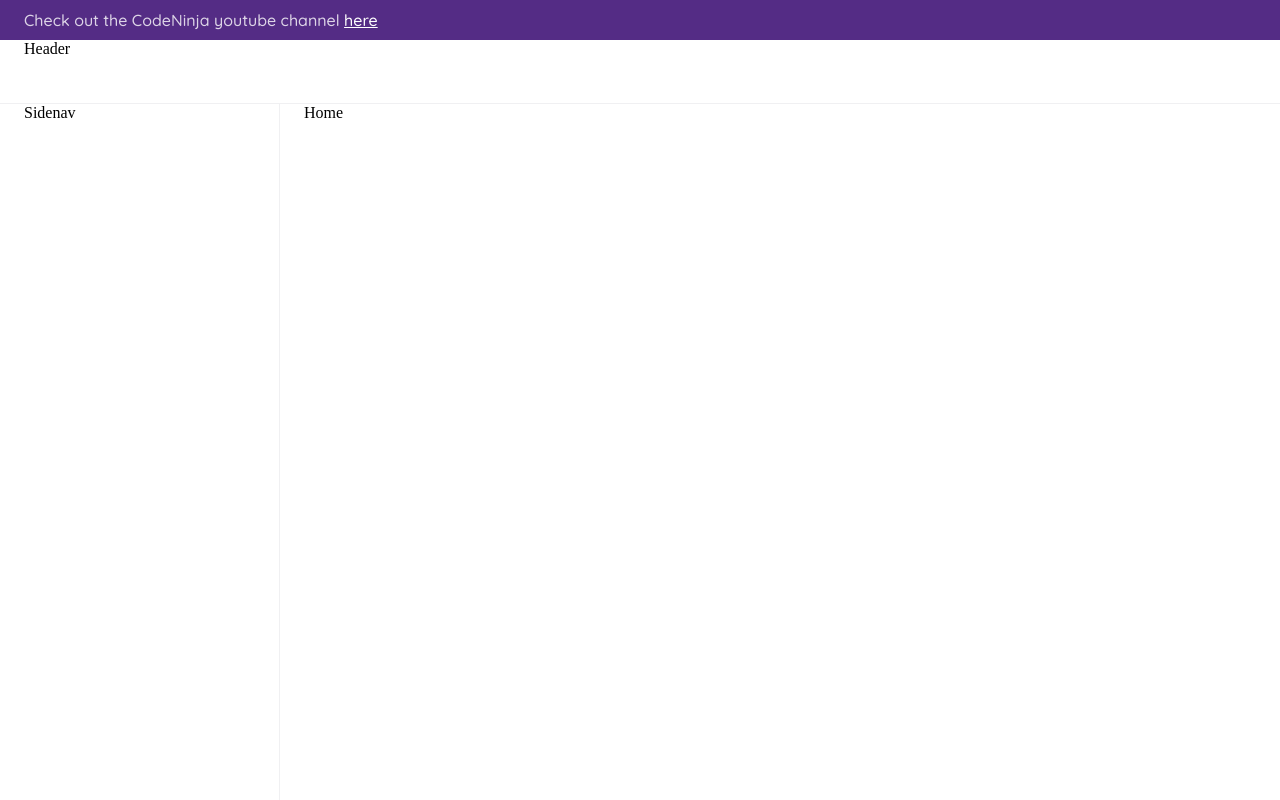
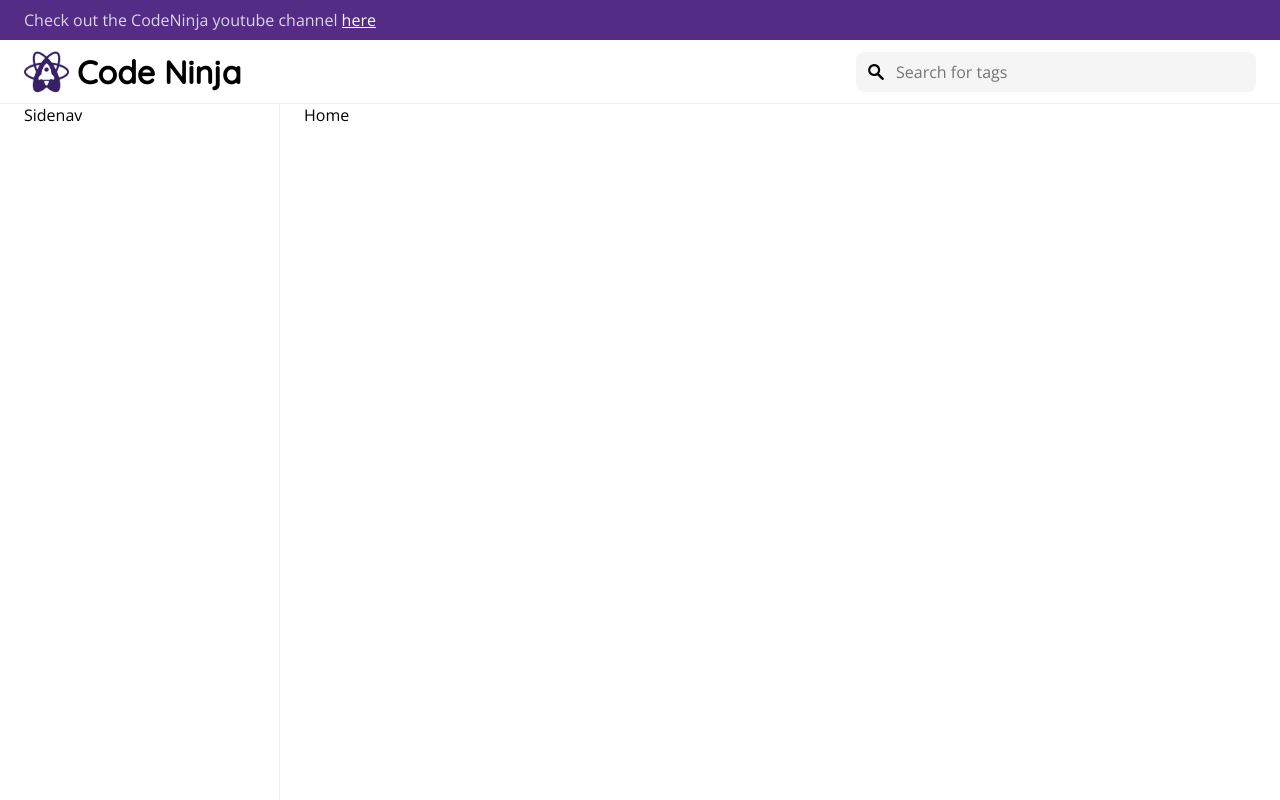
Before and after one commit to ashwanth1109/code-ninja-gatsby, a Gatsby site: page / in a window 1280 px wide. Built offline with nearby package versions, Linux system fonts and the light colour scheme; Gatsby itself is replaced by a stand-in of ours.

Commit message:
feature: basic header with searchbar ui

```diff
--- a/gatsby-config.js
+++ b/gatsby-config.js
@@ -6,5 +6,26 @@
 
 module.exports = {
   /* Your site config here */
-  plugins: [`gatsby-plugin-typescript`, `gatsby-plugin-emotion`],
+  plugins: [
+    `gatsby-plugin-typescript`,
+    `gatsby-plugin-emotion`,
+    `gatsby-plugin-sharp`,
+    {
+      resolve: `gatsby-transformer-remark`,
+      options: {
+        plugins: [
+          {
+            resolve: `gatsby-remark-images`,
+            options: {
+              // It's important to specify the maxWidth (in pixels) of
+              // the content container as this plugin uses this as the
+              // base for generating different widths of each image.
+              maxWidth: 590,
+              withWebp: true,
+            },
+          },
+        ],
+      },
+    },
+  ],
 }
--- a/package.json
+++ b/package.json
@@ -19,7 +19,9 @@
     "@emotion/styled": "10.0.27",
     "gatsby": "2.21.21",
     "gatsby-plugin-emotion": "4.3.1",
+    "gatsby-plugin-sharp": "^2.6.2",
     "gatsby-plugin-typescript": "2.4.2",
+    "gatsby-remark-images": "^3.3.2",
     "react": "16.13.1",
     "react-dom": "16.13.1"
   },
--- a/src/components/header.tsx
+++ b/src/components/header.tsx
@@ -1,5 +1,8 @@
 import React from "react"
 import styled from "@emotion/styled"
+import Logo from "../../static/logo.png"
+import Search from "../icons/search"
+import { purple } from "../styles/colors"
 
 const Container = styled.div`
   width: 100%;
@@ -17,8 +20,79 @@ const Container = styled.div`
   }
 `
 
+const Section = styled.div`
+  position: relative;
+  height: 100%;
+  img {
+    height: 80%;
+  }
+
+  h1 {
+    margin-left: 8px;
+  }
+`
+
+const SearchBar = styled.input`
+  background: whitesmoke;
+  width: 100%;
+  max-width: 400px;
+  height: 40px;
+  border: none;
+  border-radius: 8px;
+  outline: none;
+  font-size: 1rem;
+  line-height: 2.25rem;
+  padding: 0 16px 0 40px;
+
+  :focus {
+    background: white;
+    -webkit-box-shadow: inset 0px 0px 0px 2px ${purple.C40};
+    -moz-box-shadow: inset 0px 0px 0px 2px ${purple.C40};
+    box-shadow: inset 0px 0px 0px 2px ${purple.C40};
+  }
+`
+
+const ThemeButton = styled.div``
+
+const SearchContainer = styled.div`
+  max-width: 400px;
+  width: 100%;
+`
+
+const IconContainer = styled.div`
+  position: absolute;
+  left: 0;
+  height: 100%;
+  width: 40px;
+
+  svg {
+    width: 16px;
+    height: 16px;
+  }
+`
+
 const Header = () => {
-  return <Container className="pad-h">Header</Container>
+  return (
+    <Container className="pad-h df j-between">
+      <Section className="df a-center">
+        <img src={Logo} alt="A dog smiling in a party hat" />
+        <h1 className="font-s">Code Ninja</h1>
+      </Section>
+      <Section className="df a-center flex j-end">
+        <SearchContainer className="relative">
+          <IconContainer className="df a-center j-center">
+            <Search />
+          </IconContainer>
+          <SearchBar
+            type="text"
+            placeholder="Search for tags"
+            className="flex"
+          />
+        </SearchContainer>
+        <ThemeButton />
+      </Section>
+    </Container>
+  )
 }
 
 export default Header
--- /dev/null
+++ b/src/icons/search.tsx
@@ -0,0 +1,14 @@
+import React from "react"
+
+const Search = () => (
+  <svg viewBox="0 0 68 68" fill="none" xmlns="http://www.w3.org/2000/svg">
+    <g>
+      <path
+        d="M47.0533 40.3512C55.216 28.8248 52.486 12.8641 40.9596 4.70338C29.4332 -3.45733 13.4725 -0.729293 5.3118 10.7991C-2.84892 22.3255 -0.120879 38.2842 11.4075 46.4449C19.6345 52.2695 30.5115 52.718 39.189 47.5935L58.0435 66.3348C60.0793 68.4779 63.4664 68.5637 65.6094 66.5279C67.7525 64.494 67.8383 61.1069 65.8044 58.9639C65.7401 58.8956 65.6777 58.8332 65.6094 58.7689L47.0533 40.3512ZM26.167 42.0984C17.0585 42.1003 9.67393 34.7216 9.66808 25.6131C9.66613 16.5047 17.0449 9.12012 26.1553 9.11622C35.252 9.11232 42.6327 16.4794 42.6502 25.5761C42.6658 34.6865 35.291 42.0828 26.1787 42.0984C26.1748 42.0984 26.1728 42.0984 26.167 42.0984Z"
+        fill="black"
+      />
+    </g>
+  </svg>
+)
+
+export default Search
--- a/src/styles/global.css
+++ b/src/styles/global.css
@@ -1,10 +1,11 @@
-@import url('https://fonts.googleapis.com/css2?family=Quicksand:wght@500&display=swap');
+@import url("https://fonts.googleapis.com/css2?family=Open+Sans:wght@300;400&family=Quicksand:wght@500&display=swap");
 
 * {
   margin: 0;
   padding: 0;
   box-sizing: border-box;
   overflow-y: hidden !important;
+  font-family: "Open Sans", sans-serif;
 }
 
 body {
@@ -12,7 +13,7 @@ body {
 }
 
 .font-s {
-  font-family: 'Quicksand', sans-serif;
+  font-family: "Quicksand", sans-serif;
 }
 
 .df {
@@ -35,9 +36,25 @@ body {
   align-items: center;
 }
 
+.j-center {
+  justify-content: center;
+}
+
+.j-between {
+  justify-content: space-between;
+}
+
+.j-end {
+  justify-content: flex-end;
+}
+
 .window-size {
   width: 100%;
   height: 100vh;
+}
+
+.relative {
+  position: relative;
 }
 
 .pad-h {
```
Also changed, not shown: 1 other file.
